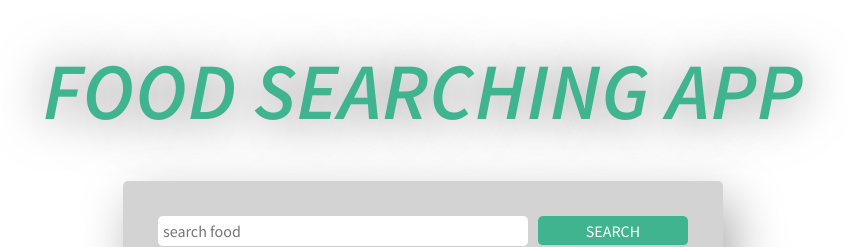
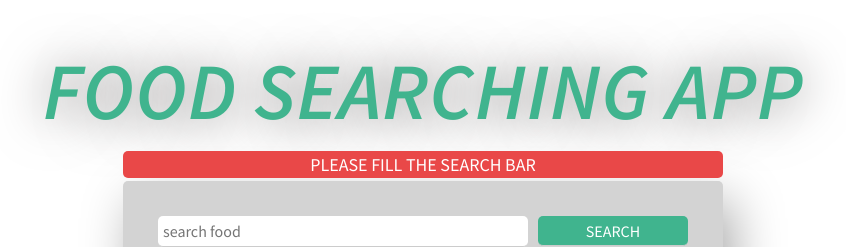
Before and after one commit to zoyron/food-search, a React (Create React App) app: page / in a window 1280 px wide. Both pictures are taken after typing "Sample" into the empty fields and a click on the input "search". Shown: the top 247 px of the page, without its empty margins (217-1063 px from the left). Built offline with nearby package versions, Linux system fonts and the light colour scheme; no server answers.

Commit message:
added the alert

```diff
--- a/src/App.js
+++ b/src/App.js
@@ -3,17 +3,27 @@ import "./App.css";
 import Axios from "axios";
 import Recipe from "./components/Recipe";
 import { v4 as uuidv4 } from "uuid";
+import Alert from "./components/Alert";
 
 const App = () => {
   const [foodName, setFoodName] = useState("");
   const [recipes, setRecipes] = useState([]);
+  const [alert, setAlert] = useState("");
   const APP_ID = "5bc39e25";
   const APP_KEY = "465925befdba4cf454f5040cdf81db73";
   const url = `https://api.edamam.com/search?q=${foodName}&app_id=${APP_ID}&app_key=${APP_KEY}`;
   const getData = async () => {
-    console.clear();
-    const response = await Axios.get(url);
-    setRecipes(response.data.hits);
+    if (alert !== "") {
+      console.clear();
+      const response = await Axios.get(url);
+      if (!response.data.more) {
+        setAlert("no food with such name");
+      }
+      setRecipes(response.data.hits);
+      setAlert("");
+    } else {
+      setAlert("Please fill the search bar");
+    }
   };
   const onSubmit = (e) => {
     e.preventDefault();
@@ -28,6 +38,7 @@ const App = () => {
     <div className="App">
       <h1>Food Searching App</h1>
       <form className="search-form" onSubmit={onSubmit}>
+        {alert !== "" && <Alert alert={alert} />}
         <input
           type="text"
           placeholder="search food"
--- /dev/null
+++ b/src/components/Alert.jsx
@@ -0,0 +1,11 @@
+import React from "react";
+
+const Alert = ({ alert }) => {
+  return (
+    <div className="alert">
+      <h3>{alert}</h3>
+    </div>
+  );
+};
+
+export default Alert;
```
